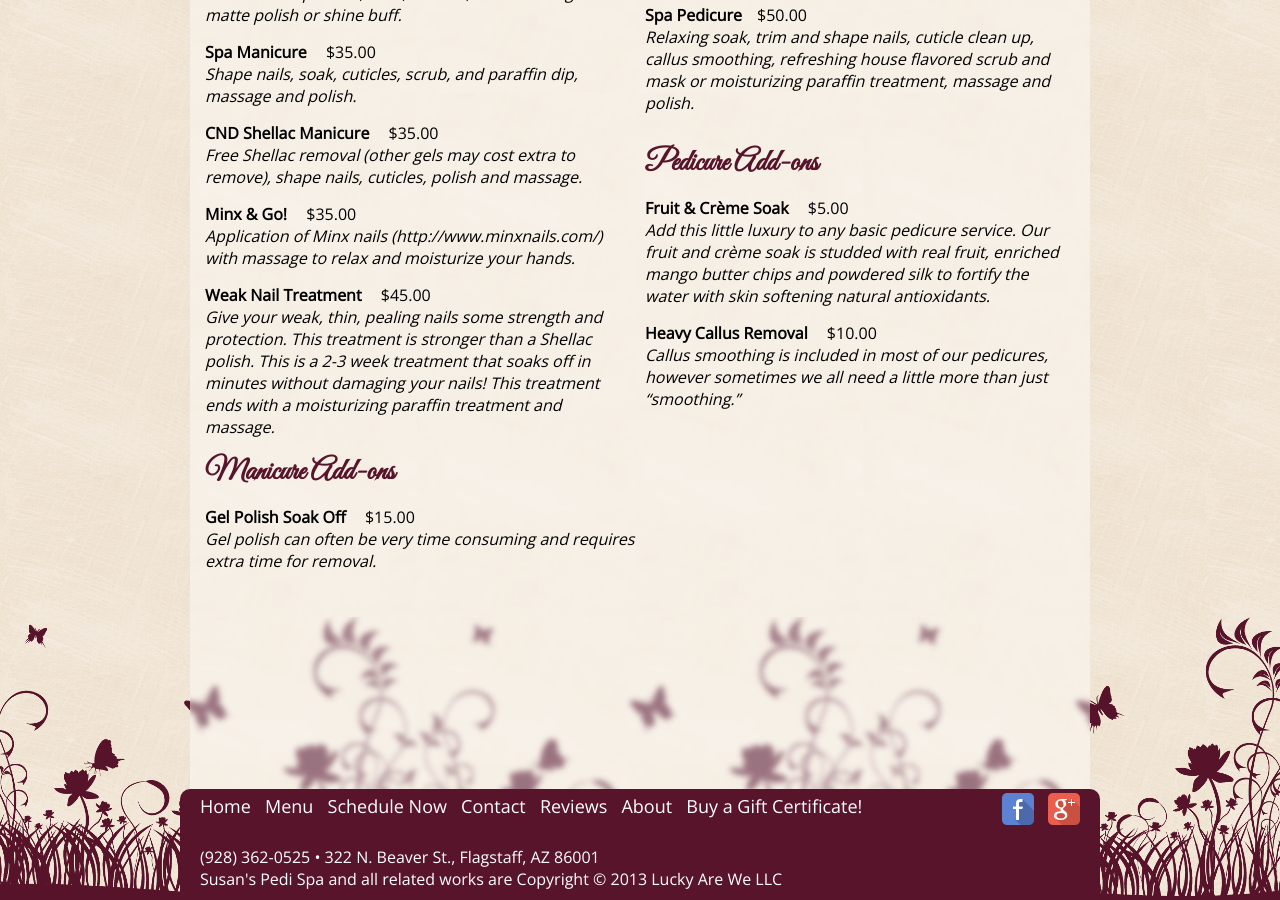
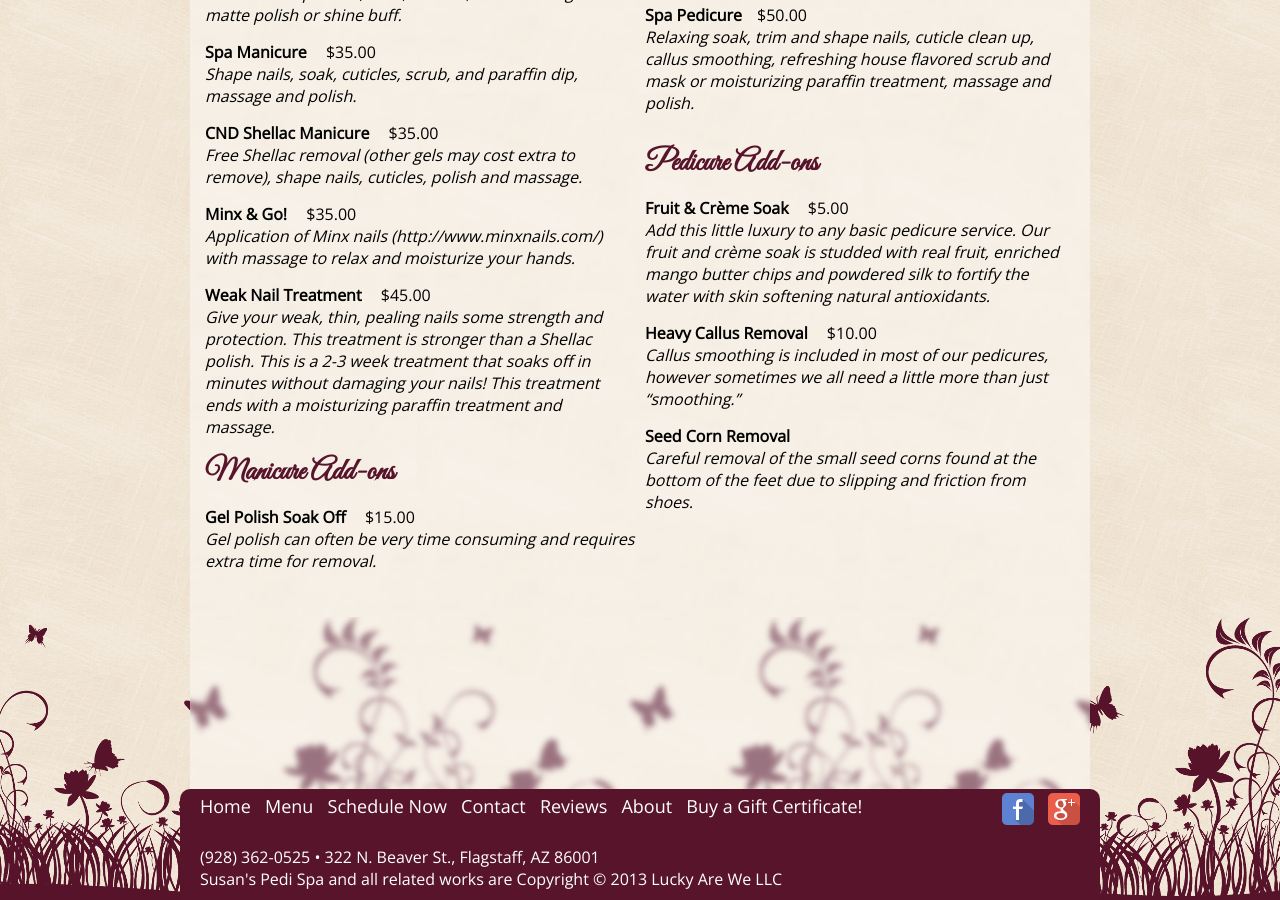
Before and after one commit to susanspedispa/susanspedispa.github.io, a Jekyll site: the page built from menu.html, in a window 1280 px wide and 900 px high, scrolled down 1280 px. Built offline with Jekyll 4.4.1, drawn with Linux system fonts in a browser that asks for light colours.

Commit message:
Update menu.html

```diff
--- a/_includes/menu.html
+++ b/_includes/menu.html
@@ -100,5 +100,9 @@
 	<span class="treatmentName">Heavy Callus Removal</span> <span class="treatmentPrice">$10.00</span>
 	<div class="treatmentDescription">Callus smoothing is included in most of our pedicures, however sometimes we all need a little more than just “smoothing.” </div>
 	</div>
+	<div class="treatment">
+	<span class="treatmentName">Seed Corn Removal</span> <span class="treatmentPrice"></span>
+	<div class="treatmentDescription">Careful removal of the small seed corns found at the bottom of the feet due to slipping and friction from shoes. </div>
+	</div>
 </div>
 <div style="clear:both"></div>
```
